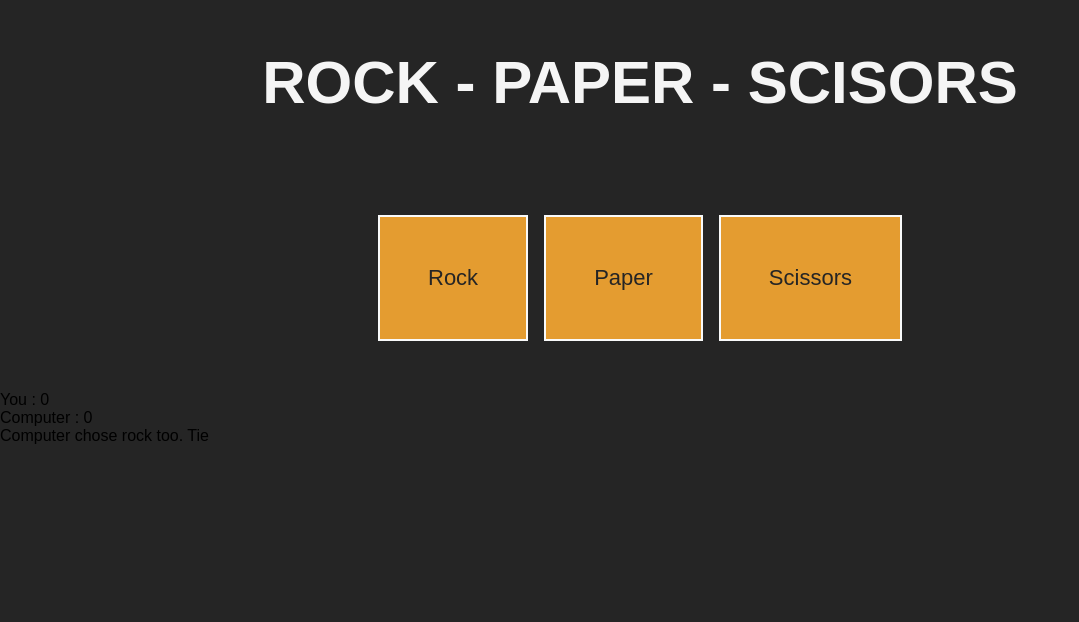
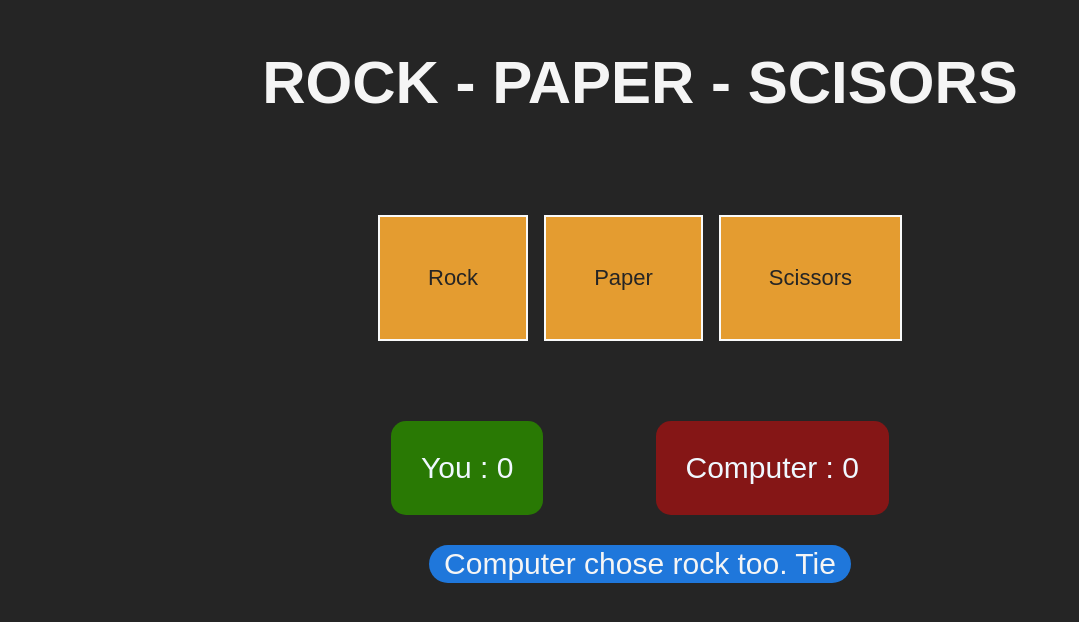
Before and after one commit to malikurkcuoglu/rock-paper-scissors, a plain HTML site: page index.html in a window 1280 px wide. Both pictures are taken after a click on the button "Rock". Shown: the whole page, without its empty margins (0-1079 px from the left). Drawn offline with Linux system fonts and the light colour scheme.

Commit message:
Style scoreboard and info div
Added padding via JS to remove empty little visible divs before player
clicks any button

```diff
--- a/index.html
+++ b/index.html
@@ -16,8 +16,10 @@
         <button id="scissors" class="buttons">Scissors</button>
       </div>
       <div class="score-board">
-        <div class="human-score"></div>
-        <div class="computer-score"></div>
+        <div class="scores">
+          <div class="human-score"></div>
+          <div class="computer-score"></div>
+        </div>
         <div class="info"></div>
       </div>
     </main>
--- a/script.js
+++ b/script.js
@@ -11,9 +11,6 @@ let computerScore = 0;
 
 buttons.forEach((button) =>
   button.addEventListener("click", (e) => {
-    if (humanScore === 0 && computerScore === 0) {
-      info.textContent = "";
-    }
     humanChoice = e.target.getAttribute("id");
     computerChoice = getComputerChoice();
     playRound(humanChoice, computerChoice);
@@ -79,6 +76,11 @@ let playRound = (humanChoice, computerChoice) => {
       info.textContent = "Computer chose scissors too. Tie";
     }
   }
+  if (humanScoreDiv.textContent === "") {
+    info.classList.add("info-padding");
+    humanScoreDiv.classList.add("score-padding");
+    computerScoreDiv.classList.add("score-padding");
+  }
   humanScoreDiv.textContent = `You : ${humanScore}`;
   computerScoreDiv.textContent = `Computer : ${computerScore}`;
 };
--- a/styles.css
+++ b/styles.css
@@ -41,11 +41,55 @@ body {
   border: 2px solid rgb(249, 250, 250);
   background-color: rgb(228, 156, 48);
 }
+
 .buttons:hover {
   cursor: pointer;
 }
+
 .buttons:active {
   color: #252525;
   border: 2px solid whitesmoke;
   background-color: whitesmoke;
 }
+
+.score-board {
+  display: flex;
+  background-color: #252525;
+  padding: 30px;
+  gap: 30px;
+  flex-direction: column;
+  align-items: center;
+  justify-content: space-around;
+  font-size: 30px;
+}
+
+.scores {
+  display: flex;
+  width: 50%;
+  justify-content: space-around;
+}
+
+.human-score,
+.computer-score {
+  border-radius: 15px;
+}
+.human-score {
+  background-color: #297904;
+  color: aliceblue;
+}
+.computer-score {
+  background-color: #851616;
+  color: aliceblue;
+}
+.info {
+  background-color: rgb(31, 119, 219);
+  color: whitesmoke;
+  border-radius: 20px;
+}
+.score-padding {
+  padding: 30px;
+}
+
+.info-padding {
+  padding: 2px 15px;
+}
```
